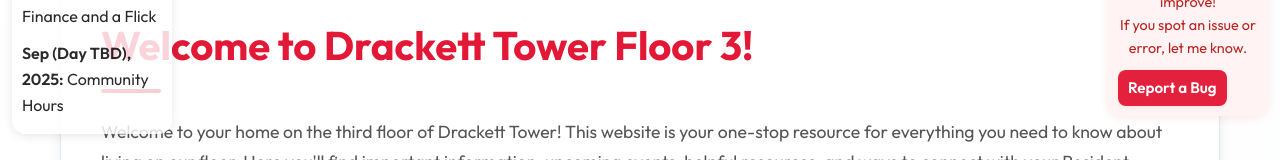
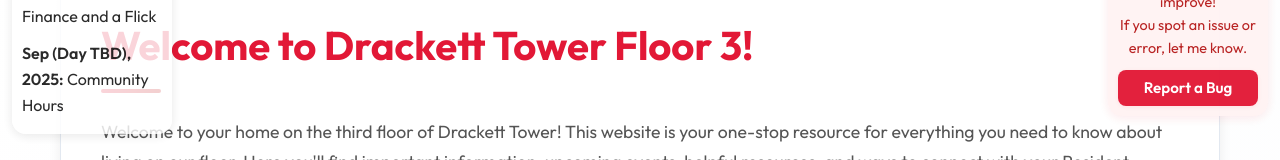
Before and after one commit to black1172/drackett_floor3.github.io, a plain HTML site: page index.html in a window 1280 px wide. Shown: the part 243-403 px from the top of the page. Drawn offline with nearby package versions, Linux system fonts and the light colour scheme; no server answers.

Commit message:
fixed bug button centering

```diff
--- a/index.html
+++ b/index.html
@@ -467,9 +467,22 @@
     <div style="color:#b71c1c; font-size:0.90rem; margin-bottom:10px; text-align:center;">
         Help RA Wyatt improve!<br>If you spot an issue or error, let me know.
     </div>
-    <a href="#bug-report" style="display:inline-block; background:#e21836; color:#fff; font-weight:600; border-radius:8px; padding:6px 10px; text-decoration:none; box-shadow:0 1px 4px rgba(226,24,54,0.08); text-align:center; font-size:0.95rem;">
-        Report a Bug
-    </a>
+    <a href="#bug-report" style="
+    display: block;
+    width: 100%;
+    background: #e21836;
+    color: #fff;
+    font-weight: 600;
+    border-radius: 8px;
+    padding: 6px 10px;
+    text-decoration: none;
+    box-shadow: 0 1px 4px rgba(226,24,54,0.08);
+    text-align: center;
+    font-size: 0.95rem;
+    margin: 0 auto;
+">
+    Report a Bug
+</a>
 </div>
 
     <footer>
```
